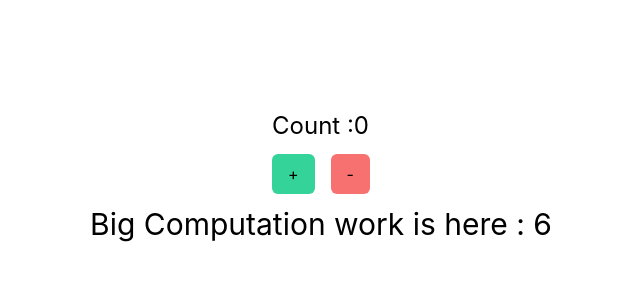
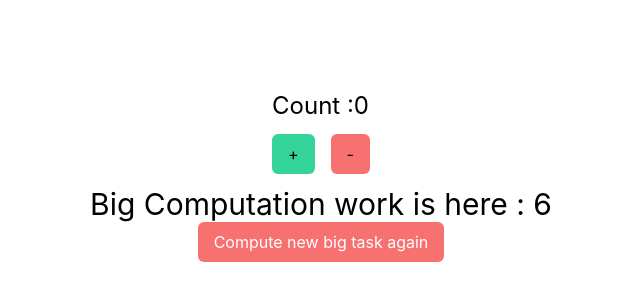
Before and after one commit to HlaingMinThan/React-Beyond-The-Basic, a React (Create React App) app: page / in a window 1280 px wide. Shown: the part 224-524 px from the top of the page, without its empty margins (319-959 px from the left). Built offline with nearby package versions, Linux system fonts and the light colour scheme.

Commit message:
solve with useMemo cache

```diff
--- a/src/components/HandleBigComputation/HandleBigComputation.jsx
+++ b/src/components/HandleBigComputation/HandleBigComputation.jsx
@@ -1,9 +1,10 @@
-import React, { useState } from "react";
+import React, { useMemo, useState } from "react";
 
 export default function HandleBigComputation() {
   console.log("component start rendering");
   let [count, setCount] = useState(0);
   let [arr, setArr] = useState([1, 2, 3]);
+  const memoizedValue = useMemo(calcuateBigComputation, [arr]);
 
   function calcuateBigComputation() {
     console.log("calculation big computation task");
@@ -32,8 +33,16 @@ export default function HandleBigComputation() {
 
       <div>
         <h1 className="text-3xl">
-          Big Computation work is here : {calcuateBigComputation()}
+          Big Computation work is here : {memoizedValue}
         </h1>
+        <div className="flex justify-center">
+          <button
+            className="bg-red-400 px-4 py-2 rounded-md text-white"
+            onClick={() => setArr([1, 2, 3, 4])}
+          >
+            Compute new big task again
+          </button>
+        </div>
       </div>
     </div>
   );
```
